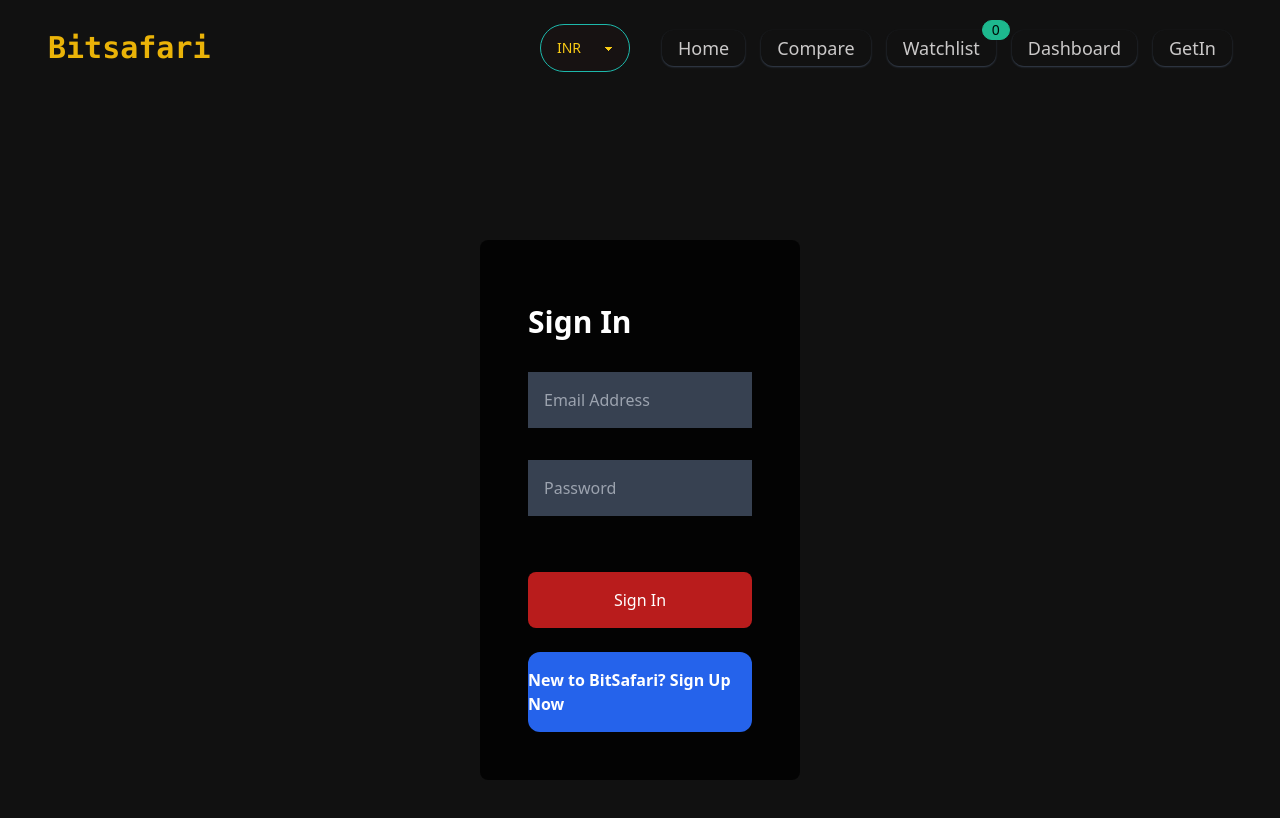
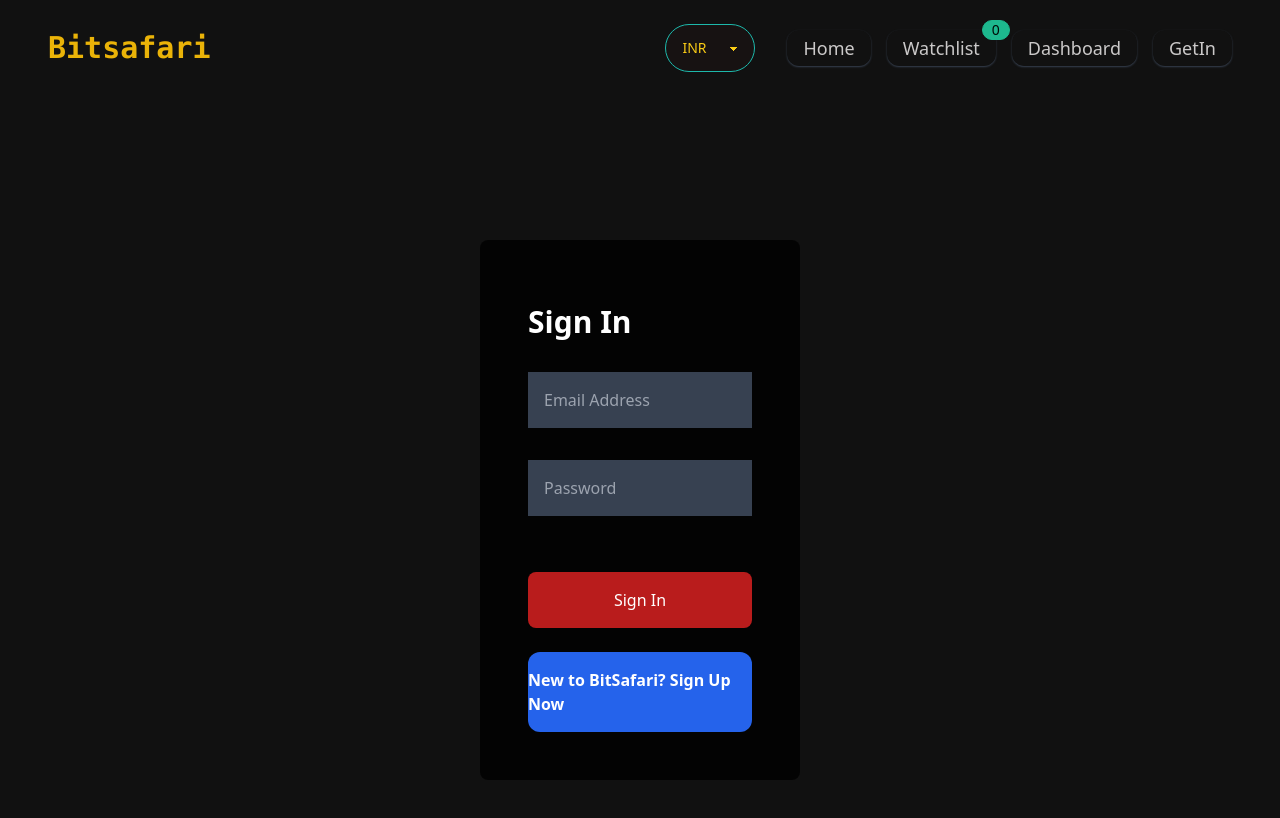
Before and after one commit to devmalya99/BitSafari, a React (Vite) app: page /getin in a window 1280 px wide. Shown: the top 818 px of the page. Built offline with nearby package versions, Linux system fonts and the light colour scheme; a web font is replaced by a local one.

Commit message:
minor updates

```diff
--- a/src/components/common/Header/Header.jsx
+++ b/src/components/common/Header/Header.jsx
@@ -40,9 +40,9 @@
         <Link to="/home">
           <p className="text-lg shadow-sm shadow-gray-700 rounded-xl px-4 py-1 hover:shadow-gray-500 hover:text-xl">Home</p>
         </Link>
-        <Link to="/compare">
+        {/* <Link to="/compare">
           <p className="text-lg shadow-sm shadow-gray-700 rounded-xl px-4 py-1 hover:shadow-gray-500 hover:text-xl">Compare</p>
-        </Link>
+        </Link> */}
 
 
         <div className="indicator">
```
